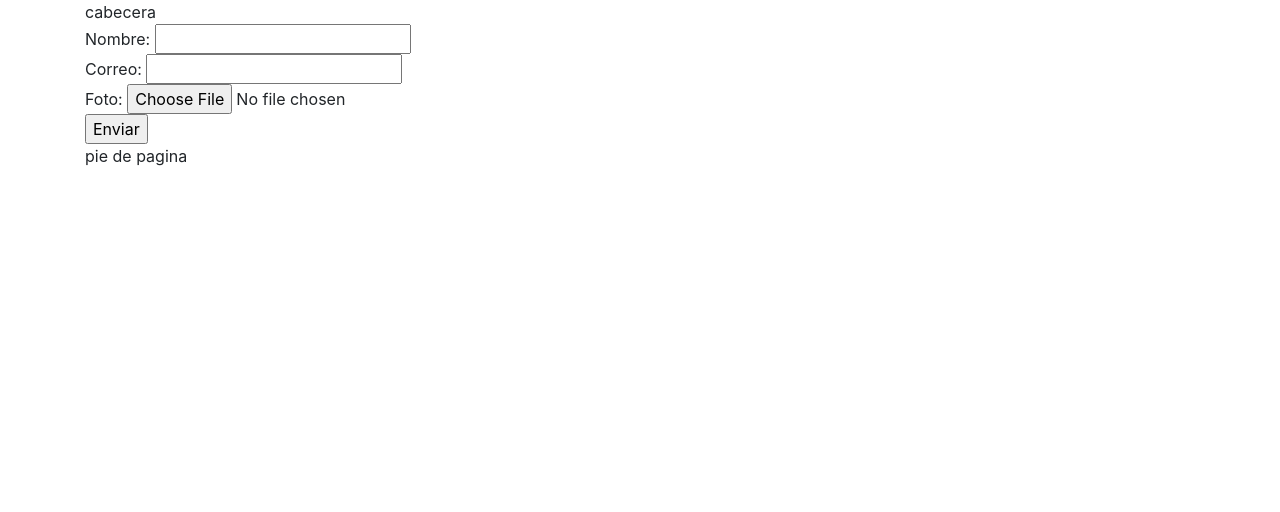
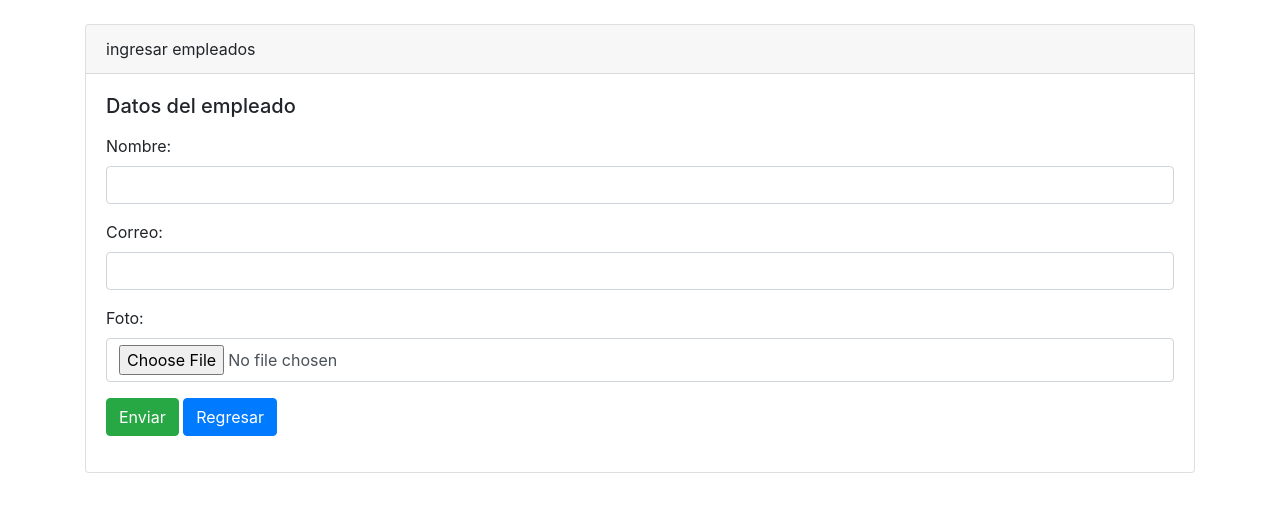
Before and after one commit to itorricom/pythonCrud, a Flask app: page /create in a window 1280 px wide. Shown: the part 56-568 px from the top of the page. Run offline with Flask 2, Linux system fonts and the light colour scheme; parts of the project's set-up code (start-up, migrations or seed data) failed here and were passed over; some libraries are stand-ins or nearby versions.

Commit message:
Ajustando formulario create

```diff
--- a/app.py
+++ b/app.py
@@ -122,4 +122,4 @@ def storage():
 if __name__ == '__main__':
     app.run(debug=True)
 
-# 1:38 Aplicando estilos a botones
+# 1:44  Ajustando formulario create
--- a/templates/empleados/create.html
+++ b/templates/empleados/create.html
@@ -1,14 +1,37 @@
 {% include 'header.html' %}
+<br>
 <form method="post" action="/store" enctype="multipart/form-data">
-    Nombre:
-    <input type="text" name="txtNombre" id="txtNombre">
-    <br>
-    Correo:
-    <input type="text" name="txtCorreo" id="txtCorreo">
-    <br>
-    Foto:
-    <input type="file" name="txtFoto" id="txtFoto">
-    <br>
-    <input type="submit" value="Enviar">
+
+    <div class="card">
+        <div class="card-header">
+            ingresar empleados
+        </div>
+        <div class="card-body">
+            <h5 class="card-title">Datos del empleado</h5>
+            <p class="card-text">
+
+                <div class="form-group">
+                    <label for="txtNombre">Nombre:</label>
+                    <input id="txtNombre" class="form-control" type="text" name="txtNombre">
+                </div>
+                <div class="form-group">
+                    <label for="txtCorreo">Correo:</label>
+                    <input id="txtCorreo" class="form-control" type="text" name="txtCorreo">
+                </div>
+                <div class="form-group">
+                    <label for="txtFoto">Foto:</label>
+                    <input id="txtFoto" class="form-control" type="file" name="txtFoto">
+                </div>
+                <div class="form-group">
+                    <input type="submit" class="btn btn-success" value="Enviar">
+                    <a href="{{url_for('index')}}" class="btn btn-primary">Regresar</a>
+                </div>
+
+
+            </p>
+        </div>
+    </div>
+
+
 </form>
 {% include 'footer.html' %}
--- a/templates/footer.html
+++ b/templates/footer.html
@@ -1,5 +1,5 @@
 
-pie de pagina
+
 </div>
 </body>
 </html>
--- a/templates/header.html
+++ b/templates/header.html
@@ -24,4 +24,3 @@
         </div>
     </nav>
     <div class="container">
-        cabecera
```
